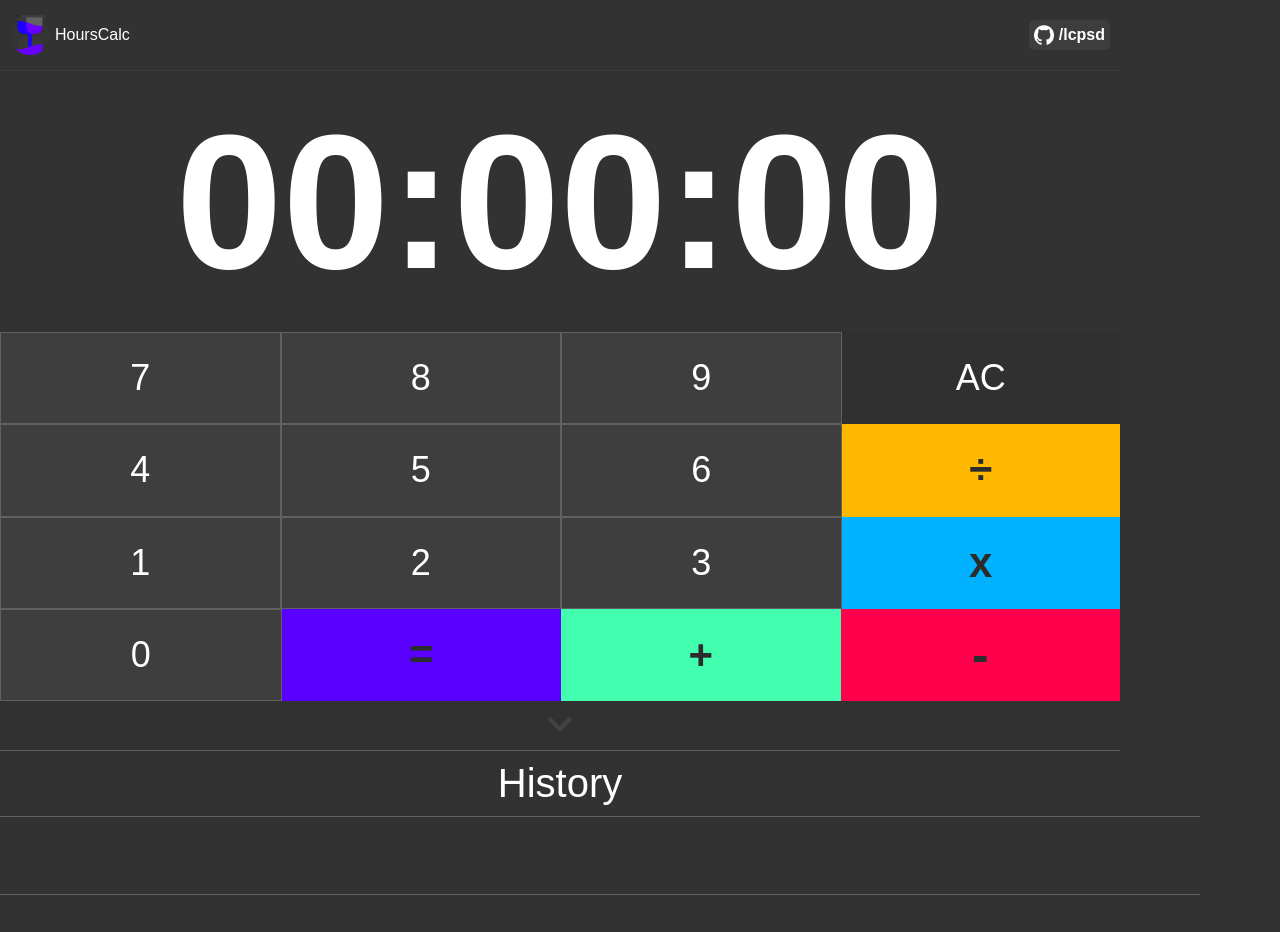
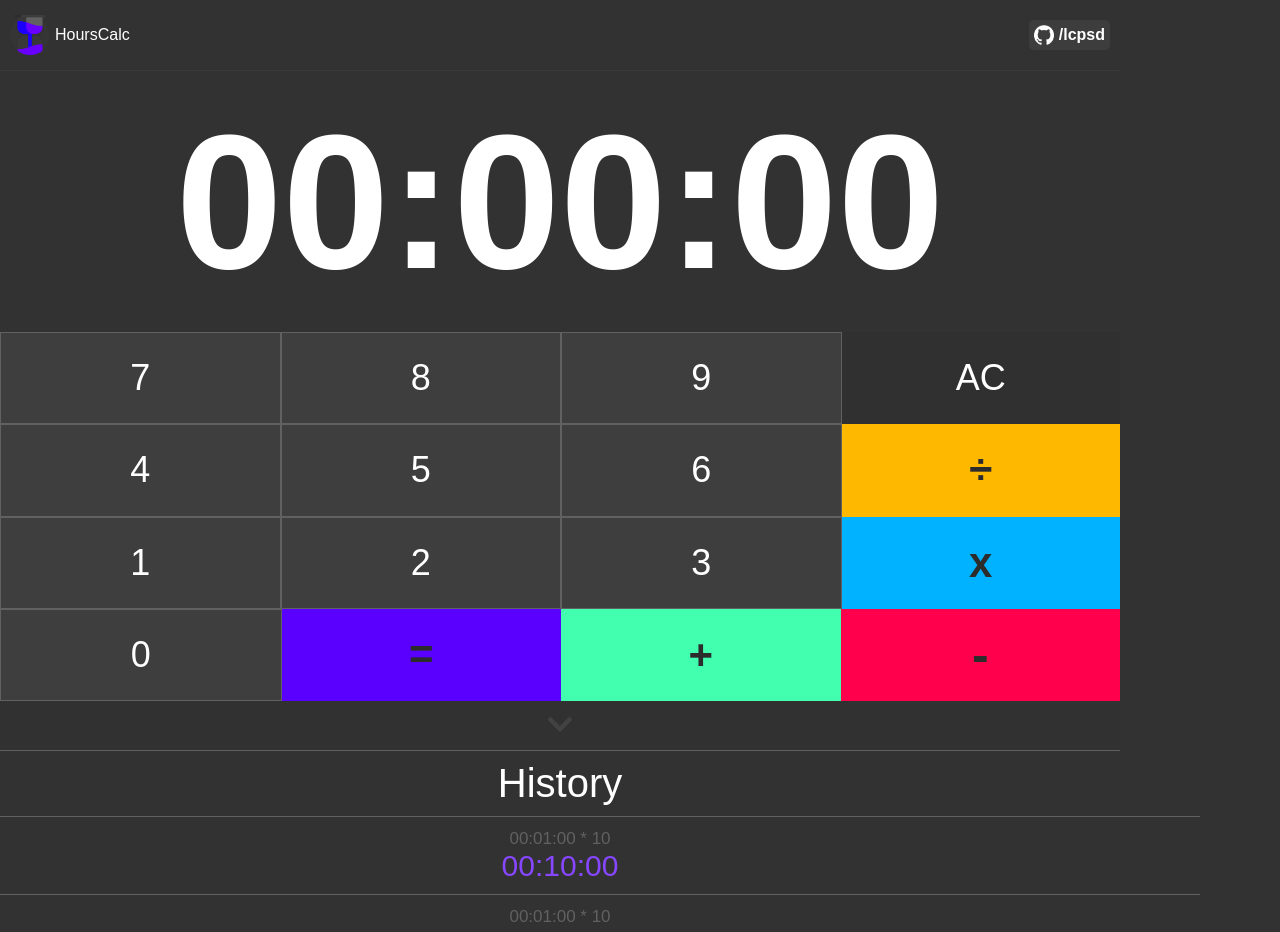
Before and after one commit to lcpsd/hours-calc, a React (Create React App) app: page / in a window 1280 px wide. Shown: the top 932 px of the page. Before the commit the page ends 895 px from the top, so only its background shows below. Built offline with nearby package versions, Linux system fonts and the light colour scheme.

Commit message:
history section style

```diff
--- a/src/components/HistoryCard.jsx
+++ b/src/components/HistoryCard.jsx
@@ -1,10 +1,11 @@
 import '../styles/historyCard.scss'
 
-export function HistoryCard() {
+export function HistoryCard({operation, result}) {
 
     return (
         <div className="history-card">
-
+            <p className="operation">{operation}</p>
+            <p className="result">{result}</p>
         </div>
     )
 }
--- a/src/components/HistorySection.jsx
+++ b/src/components/HistorySection.jsx
@@ -3,10 +3,40 @@ import '../styles/historySection.scss'
 
 export function HistorySection() {
 
+    const operations=[
+        {
+            id:1,
+            operation:"00:01:00 * 10",
+            result: "00:10:00"
+        },
+        {
+            id:2,
+            operation:"00:01:00 * 10",
+            result: "00:10:00"
+        },
+        {
+            id:3,
+            operation:"00:01:00 * 10",
+            result: "00:10:00"
+        },
+        {
+            id:4,
+            operation:"00:01:00 * 10",
+            result: "00:10:00"
+        },
+    ]
+
     return (
         <div id="history-section">
             <h3>History</h3>
-            <HistoryCard/>
+            {
+                operations.map(({id ,operation, result}) => {
+                    return <HistoryCard key={id} operation={operation}
+                    result={result}
+                    />
+                })
+            }
+
         </div>
     )
 }
--- a/src/styles/historyCard.scss
+++ b/src/styles/historyCard.scss
@@ -1,4 +1,21 @@
 .history-card{
     height: 78px;
     border-bottom: 1px solid #616161;
+
+    display: flex;
+    flex-direction: column;
+    align-items: center;
+    justify-content: center;
+
+    padding: 10px 0;
+
+    .operation{
+        font-size: 17px;
+        color: #616161;
+    }
+
+    .result{
+        font-size: 30px;
+        color: #8746ff;
+    }
 }
--- a/src/styles/historySection.scss
+++ b/src/styles/historySection.scss
@@ -4,6 +4,7 @@
     align-items: stretch;
 
     width: 100vw;
+    height: 95vh;
 
     h3{
         text-align: center;
```
